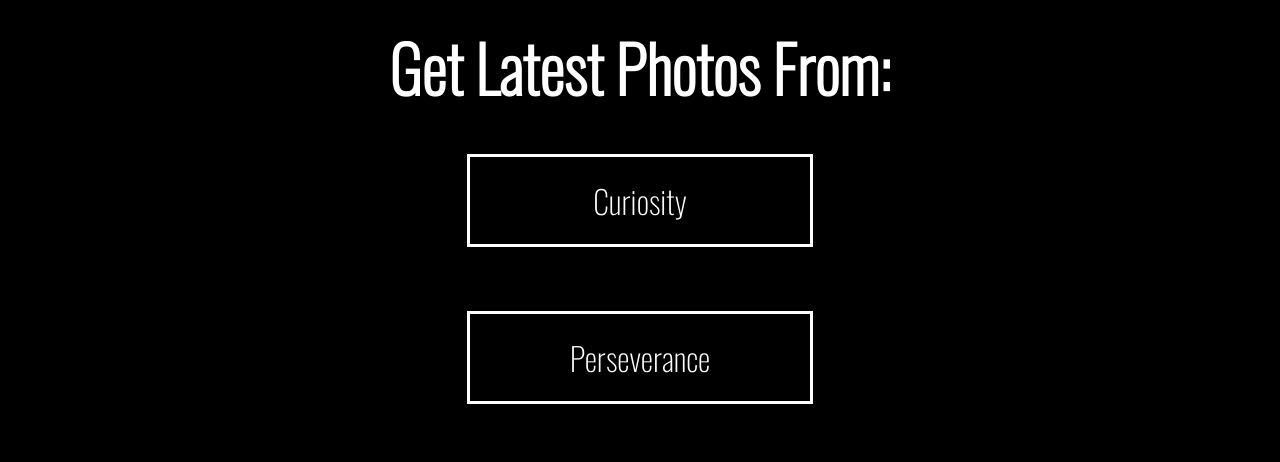
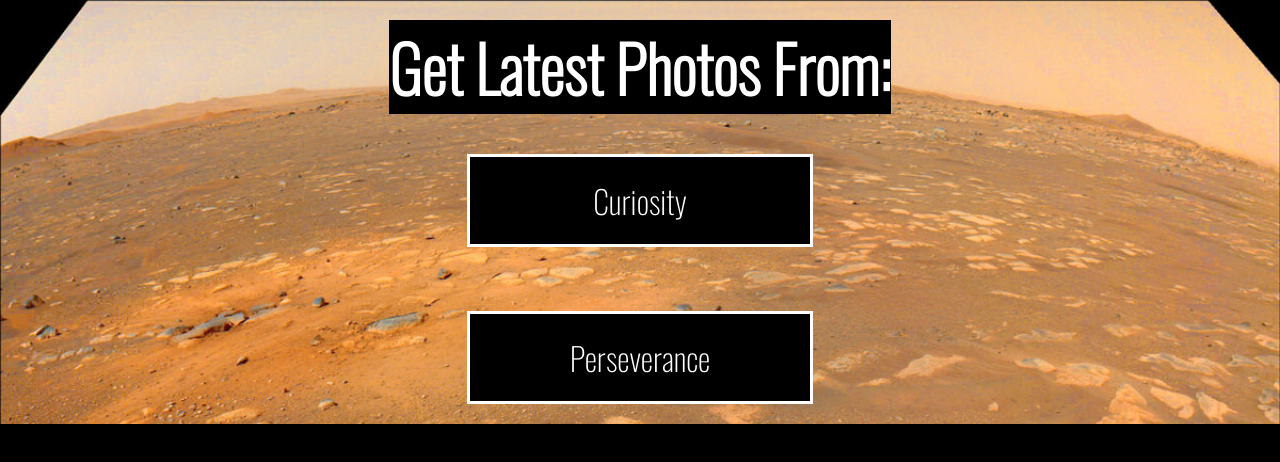
Before and after one commit to JacquelineQ/mars-latest-photos, a React (Create React App) app: page / in a window 1280 px wide. Shown: the top 462 px of the page. Built offline with nearby package versions, Linux system fonts and the light colour scheme.

Commit message:
added background img

```diff
--- a/src/App.css
+++ b/src/App.css
@@ -2,6 +2,8 @@
   display: flex;
   flex-direction: column;
   align-items: center;
+  background-image: url(Mars-bg-1.jpeg);
+  background-size: cover;
 }
 
 .homepage-button {
```
Also changed, not shown: 1 other file (tests, documents, lock files or other folders).
